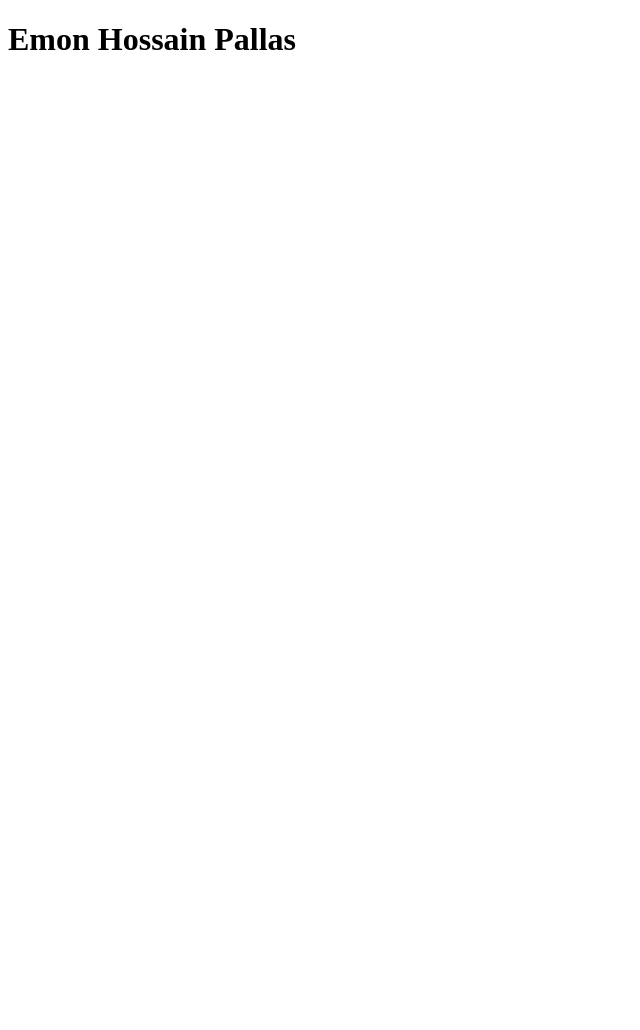
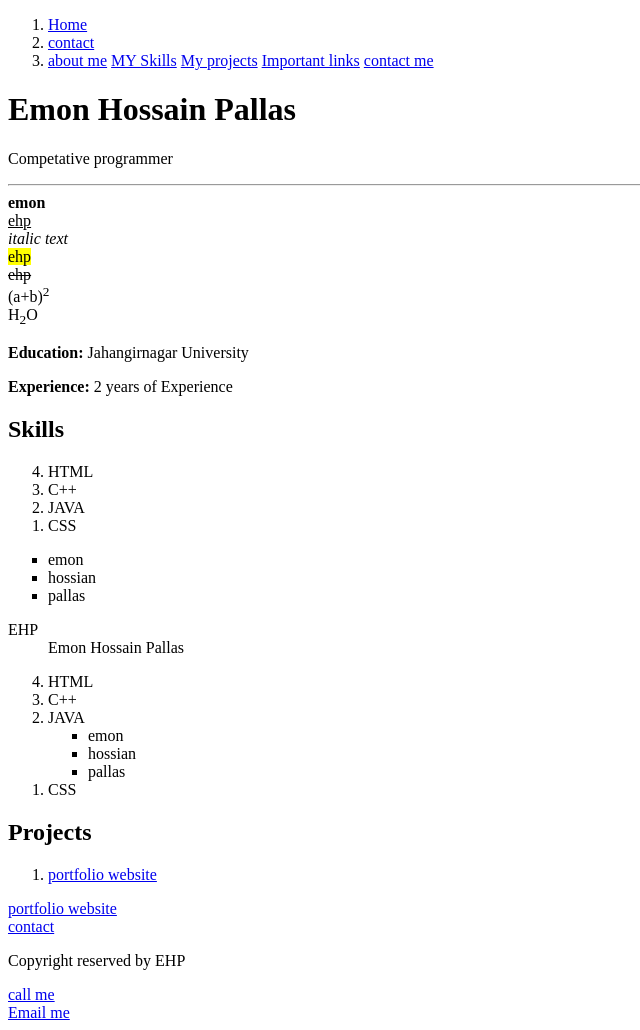
Before and after one commit to e-h-p/First-HTML, a plain HTML site: page index.html in a window 1280 px wide. Shown: the whole page, without its empty margins (0-640 px from the left). Before the commit the page ends 800 px from the top, so only its background shows below. Drawn offline with Linux system fonts and the light colour scheme.

Commit message:
1st day final

```diff
--- a/index.html
+++ b/index.html
@@ -1,11 +1,118 @@
 <!DOCTYPE html>
 <html lang="en">
-<head>
-    <meta charset="UTF-8">
-    <meta name="viewport" content="width=device-width, initial-scale=1.0">
-    <title>Document</title>
-</head>
-<body>
-    <h1> Emon Hossain Pallas</h1>
-</body>
+  <head>
+    <meta charset="UTF-8" />
+    <meta name="viewport" content="width=device-width, initial-scale=1.0" />
+    <title>ehp</title>
+  </head>
+  <body>
+    <nav>
+      <ol>
+        <li>
+          <a href="index.html" title="visit home page" target="_self"> Home </a>
+        </li>
+        <li> <a href="contact.html" title="visit cintact page"> contact</a></li>
+      <li>
+        <a href="#about"> about me</a>
+        <a href="#skills"> MY Skills</a>
+        <a href="#projects">My projects</a>
+        <a href="#links"> Important links</a>
+        <a href="#contacts"> contact me</a>
+      </li>
+    </ol>
+
+
+    </nav>
+
+    <!--basic-->
+    <header id="intro">
+      <h1>Emon Hossain Pallas</h1>
+      <p>Competative programmer</p>
+      <hr />
+      <strong> emon </strong>
+      <br />
+      <u> ehp</u>
+      <br />
+      <em> italic text</em>
+      <br />
+      <mark> ehp </mark>
+      <br />
+      <del> ehp </del>
+      <br />
+      (a+b)<sup>2 </sup>
+      <br />
+      H<sub>2</sub>O
+    </header>
+    <section id="about">
+      <p><strong> Education:</strong> Jahangirnagar University</p>
+      <p><strong>Experience: </strong> 2 years of Experience</p>
+    </section>
+    <!--skill-->
+    <section id="skills">
+      <h2>Skills</h2>
+      <ol type="1" reversed>
+        <!--auto matic type 1-->
+        <li>HTML</li>
+        <li>C++</li>
+        <li>JAVA</li>
+        <li>CSS</li>
+      </ol>
+      <ul type="square">
+        <!--default disc; circle, square-->
+        <li>emon</li>
+        <li>hossian</li>
+        <li>pallas</li>
+      </ul>
+      <dl>
+        <!--definaiton-->
+        <dt>EHP</dt>
+        <dd>Emon Hossain Pallas</dd>
+      </dl>
+      <!--nexted list-->
+      <ol type="1" reversed>
+        <!--auto matic type 1-->
+        <li>HTML</li>
+        <li>C++</li>
+        <li>
+          JAVA
+          <ul type="square">
+            <!--default disc; circle, square-->
+            <li>emon</li>
+            <li>hossian</li>
+            <li>pallas</li>
+          </ul>
+        </li>
+
+        <li>CSS</li>
+      </ol>
+    </section>
+    <section id="projects">
+      <!--project section-->
+      <h2>Projects</h2>
+      <ol>
+        <li>
+          <a
+            href="https://github.com/e-h-p/First-HTML/blob/main/index.html"
+            target="_blank"
+            >portfolio website</a
+          >
+        </li>
+      </ol>
+    </section>
+    <section id="link">
+      <a
+        href="https://github.com/e-h-p/First-HTML/blob/main/index.html"
+        target="_blank"
+        >portfolio website</a
+      >
+      <br />
+      <a href="contact.html"> contact</a>
+    </section>
+    <footer id="contacts">
+      <p>Copyright reserved by EHP</p>
+      <a href="tel:01623824">call me</a>
+      <br />
+      <a href="mailto:emonvti988@gmail.com">Email me</a>
+    </footer>
+  </body>
 </html>
```
Also changed, not shown: contact.html (added, +20 -0 lines), 1 other file.
